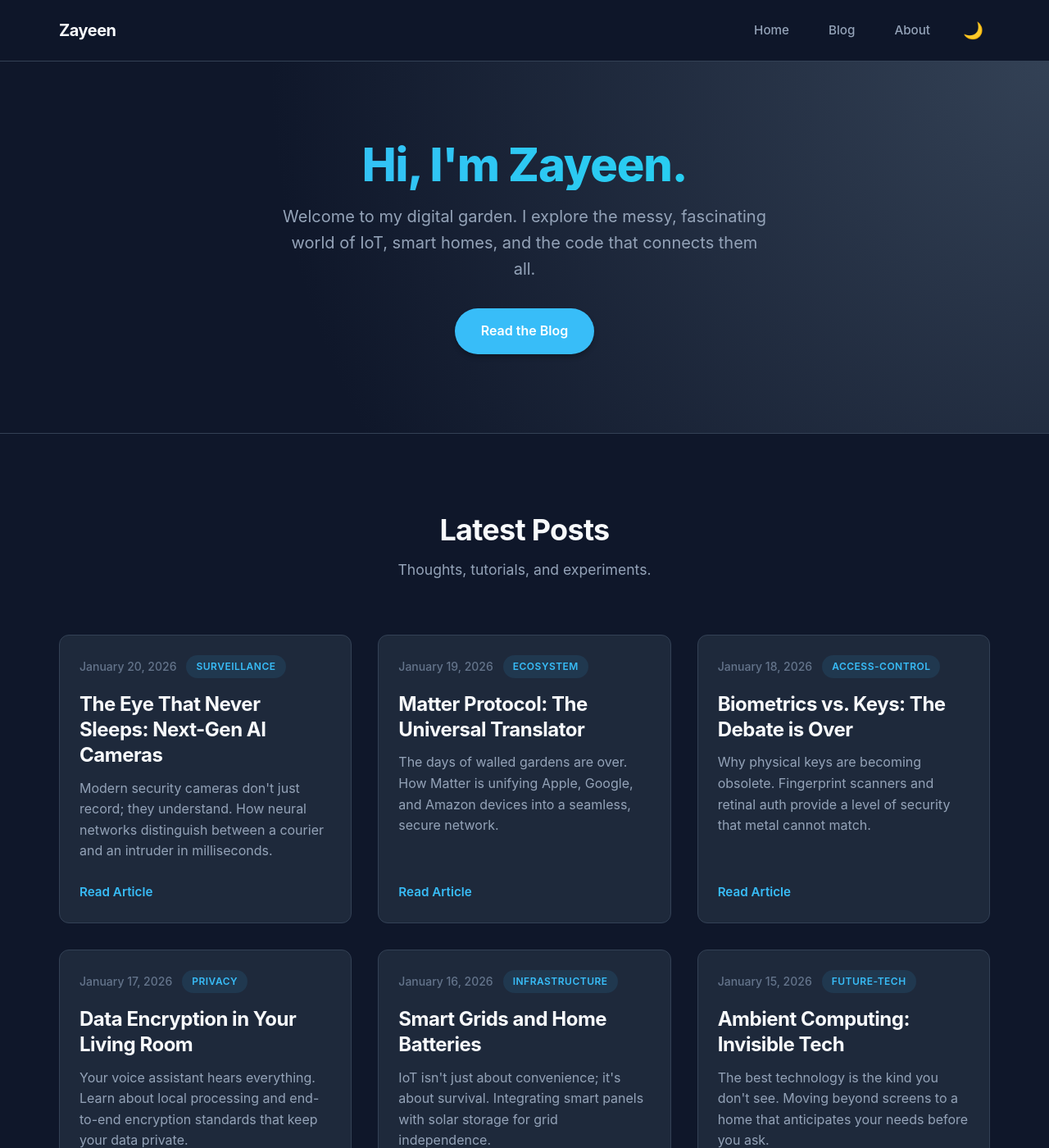
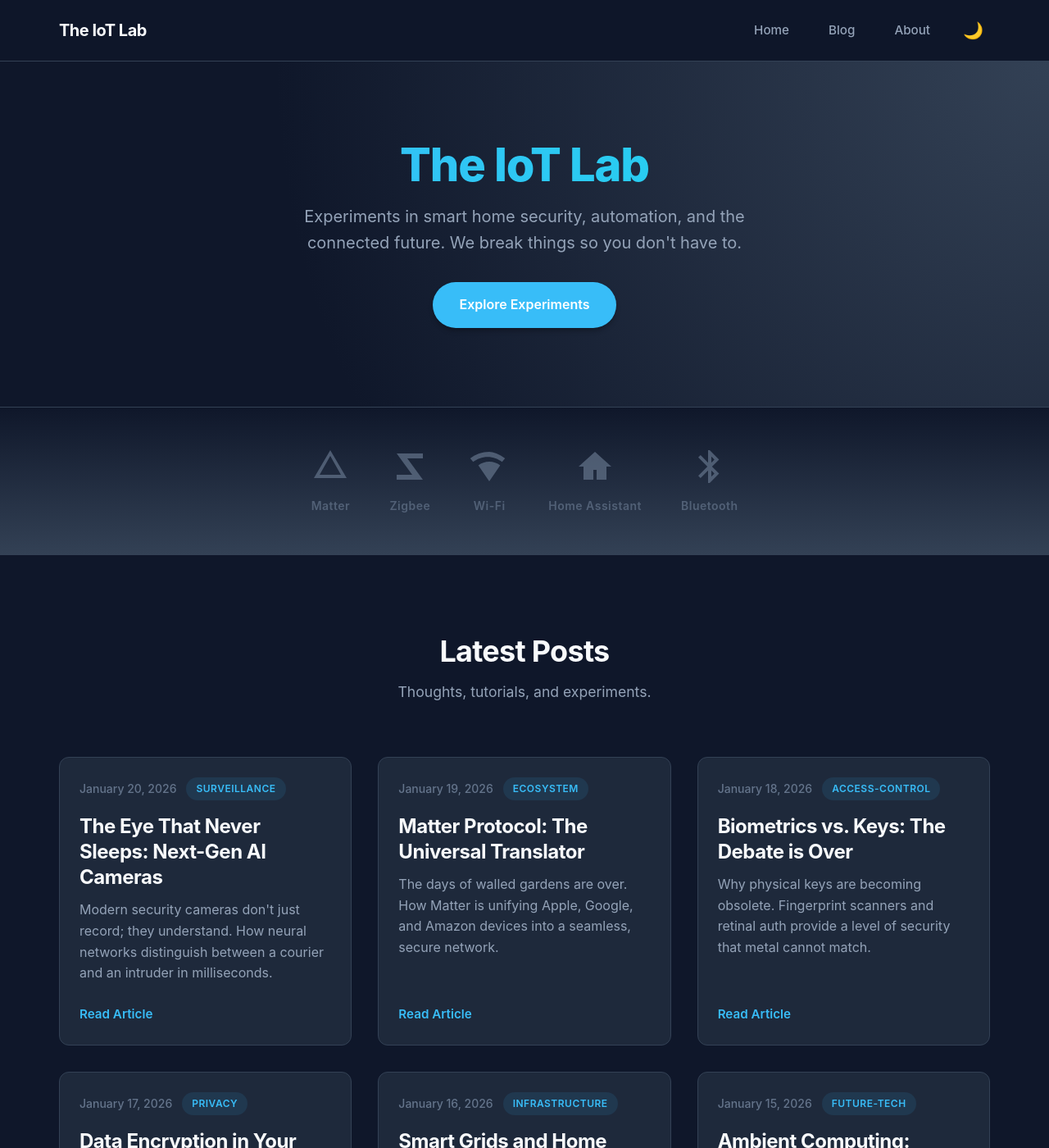
Before and after one commit to Zayeen/euro.github.io, a Jekyll site: the page built from index.html, in a window 1280 px wide and 1400 px high. Shown: the whole window at 82% size. Built offline with Jekyll 4.4.1, drawn with Linux system fonts in a browser that asks for light colours; the list of posts is cut into pages by our own code; some of the changed text lies outside the part shown.

Commit message:
Update branding to The IoT Lab and add Tech Stack section

```diff
--- a/_config.yml
+++ b/_config.yml
@@ -1,7 +1,7 @@
 # Site Settings
-title: Zayeen
+title: The IoT Lab
 description: Exploring the connected world, one device at a time.
-author: Zayeen
+author: IoT Lab
 email: your-email@example.com
 url: https://zayeen.github.io
 baseurl: /homepage
--- a/assets/css/main.css
+++ b/assets/css/main.css
@@ -237,6 +237,64 @@ a:hover {
     transform: translateY(-2px);
     box-shadow: var(--shadow-lg);
     color: white;
+}
+
+/* ===================================
+   Tech Stack Logos
+   =================================== */
+.tech-stack {
+    padding: 3rem 0;
+    background: var(--bg-hover); /* Alternate background */
+    background: linear-gradient(to bottom, var(--bg-dark), var(--bg-hover));
+    border-bottom: 1px solid var(--border);
+}
+
+.tech-grid {
+    display: flex;
+    justify-content: center;
+    gap: 3rem;
+    flex-wrap: wrap;
+    max-width: 1000px;
+    margin: 0 auto;
+    padding: 0 1.5rem;
+}
+
+.tech-item {
+    display: flex;
+    flex-direction: column;
+    align-items: center;
+    gap: 0.75rem;
+    color: var(--text-muted);
+    transition: var(--transition);
+    opacity: 0.7;
+    cursor: default;
+}
+
+.tech-item:hover {
+    color: var(--primary);
+    transform: translateY(-5px);
+    opacity: 1;
+}
+
+.tech-icon {
+    width: 48px;
+    height: 48px;
+}
+
+.tech-item span {
+    font-size: 0.875rem;
+    font-weight: 600;
+    letter-spacing: 0.5px;
+}
+
+@media (max-width: 600px) {
+    .tech-grid {
+        gap: 2rem;
+    }
+    .tech-icon {
+        width: 36px;
+        height: 36px;
+    }
 }
 
 /* ===================================
--- a/index.html
+++ b/index.html
@@ -5,9 +5,39 @@ title: Home
 
 <section class="hero">
     <div class="hero-content">
-        <h1>Hi, I'm Zayeen.</h1>
-        <p>Welcome to my digital garden. I explore the messy, fascinating world of IoT, smart homes, and the code that connects them all.</p>
-        <a href="#blog" class="btn">Read the Blog</a>
+        <h1>The IoT Lab</h1>
+        <p>Experiments in smart home security, automation, and the connected future. We break things so you don't have to.</p>
+        <a href="#blog" class="btn">Explore Experiments</a>
+    </div>
+</section>
+
+<section class="tech-stack">
+    <div class="tech-grid">
+        <div class="tech-item" title="Matter">
+            <!-- Matter Logo (Simplified) -->
+            <svg viewBox="0 0 24 24" fill="currentColor" class="tech-icon"><path d="M12 2L2 19h20L12 2zm0 3.5L18.5 17H5.5L12 5.5z"/></svg>
+            <span>Matter</span>
+        </div>
+        <div class="tech-item" title="Zigbee">
+            <!-- Zigbee (Z shape) -->
+            <svg viewBox="0 0 24 24" fill="currentColor" class="tech-icon"><path d="M4 4h16v3h-9.5l9.5 13H4v-3h9.5L4 4z"/></svg>
+            <span>Zigbee</span>
+        </div>
+        <div class="tech-item" title="Wi-Fi">
+            <!-- Wi-Fi -->
+            <svg viewBox="0 0 24 24" fill="currentColor" class="tech-icon"><path d="M12 3C7.79 3 3.7 4.41.38 7l1.79 2.15C4.54 7.38 7.57 6.1 11 6.1c3.43 0 6.46 1.28 8.83 3.05L21.62 7C18.3 4.41 14.21 3 12 3zm0 6c-2.48 0-4.8.84-6.66 2.25L12 21l6.66-9.75C16.8 9.84 14.48 9 12 9z"/></svg>
+            <span>Wi-Fi</span>
+        </div>
+        <div class="tech-item" title="Home Assistant">
+            <!-- Home Assistant (Simple House) -->
+            <svg viewBox="0 0 24 24" fill="currentColor" class="tech-icon"><path d="M12 3L2 12h3v8h6v-6h2v6h6v-8h3L12 3z"/></svg>
+            <span>Home Assistant</span>
+        </div>
+        <div class="tech-item" title="Bluetooth">
+            <!-- Bluetooth -->
+            <svg viewBox="0 0 24 24" fill="currentColor" class="tech-icon"><path d="M17.71 7.71L12 2h-1v7.59L6.41 5 5 6.41 10.59 12 5 17.59 6.41 19 11 14.41V22h1l5.71-5.71-4.3-4.29 4.3-4.29zM13 5.83l1.88 1.88L13 9.59V5.83zm1.88 10.46L13 18.17v-3.76l1.88 1.88z"/></svg>
+            <span>Bluetooth</span>
+        </div>
     </div>
 </section>
 
```
Also changed, not shown: README.md.
